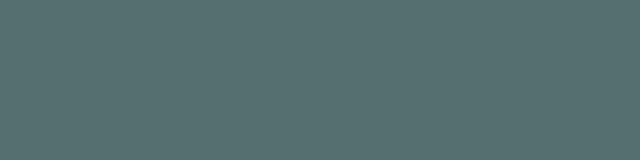
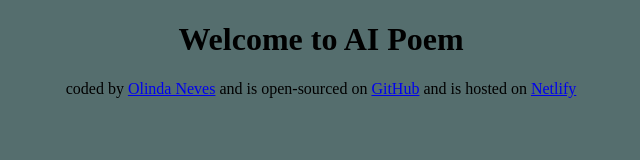
Before and after one commit to Linda-neves/AI-Poems-Generation, a plain HTML site: page index.html in a window 1280 px wide. Shown: the whole page, without its empty margins (319-959 px from the left). Drawn offline with Linux system fonts and the light colour scheme.

Commit message:
Added heading and footer

```diff
--- a/index.html
+++ b/index.html
@@ -7,6 +7,19 @@
     <title>Poem</title>
   </head>
   <body>
+    <h1>Welcome to AI Poem</h1>
+    <footer>
+      coded by
+      <a href="https://github.com/Linda-neves" target="_blank">Olinda Neves</a>
+      and is open-sourced on
+      <a
+        href="https://github.com/Linda-neves/AI-Poems-Generation"
+        target="_blank"
+        >GitHub</a
+      >
+      and is hosted on
+      <a href="https://poem-in-ai.netlify.app/" target="_blank">Netlify</a>
+    </footer>
     <script src="index.js"></script>
   </body>
 </html>
--- a/src/style.css
+++ b/src/style.css
@@ -1,3 +1,4 @@
 body {
   background-color: rgb(85, 110, 110);
+  text-align: center;
 }
```
